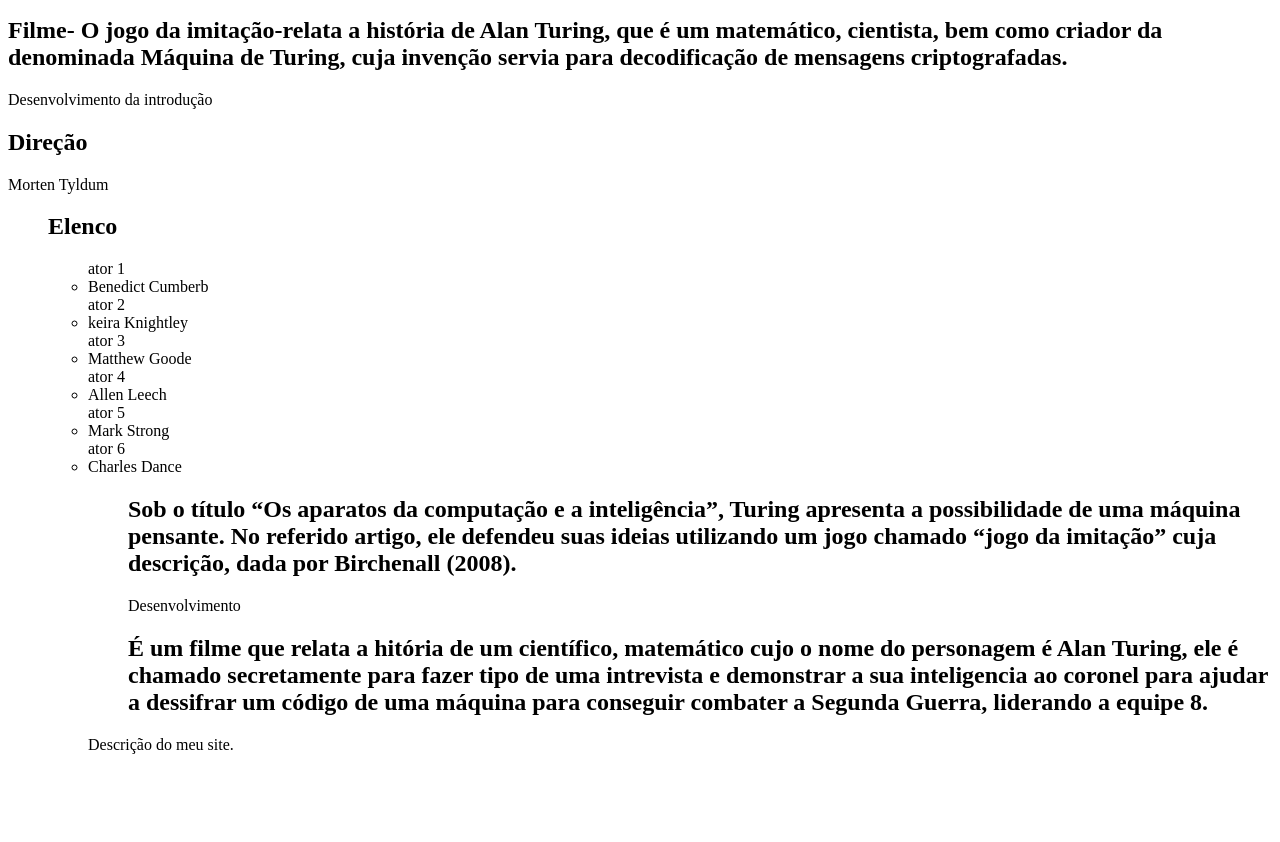
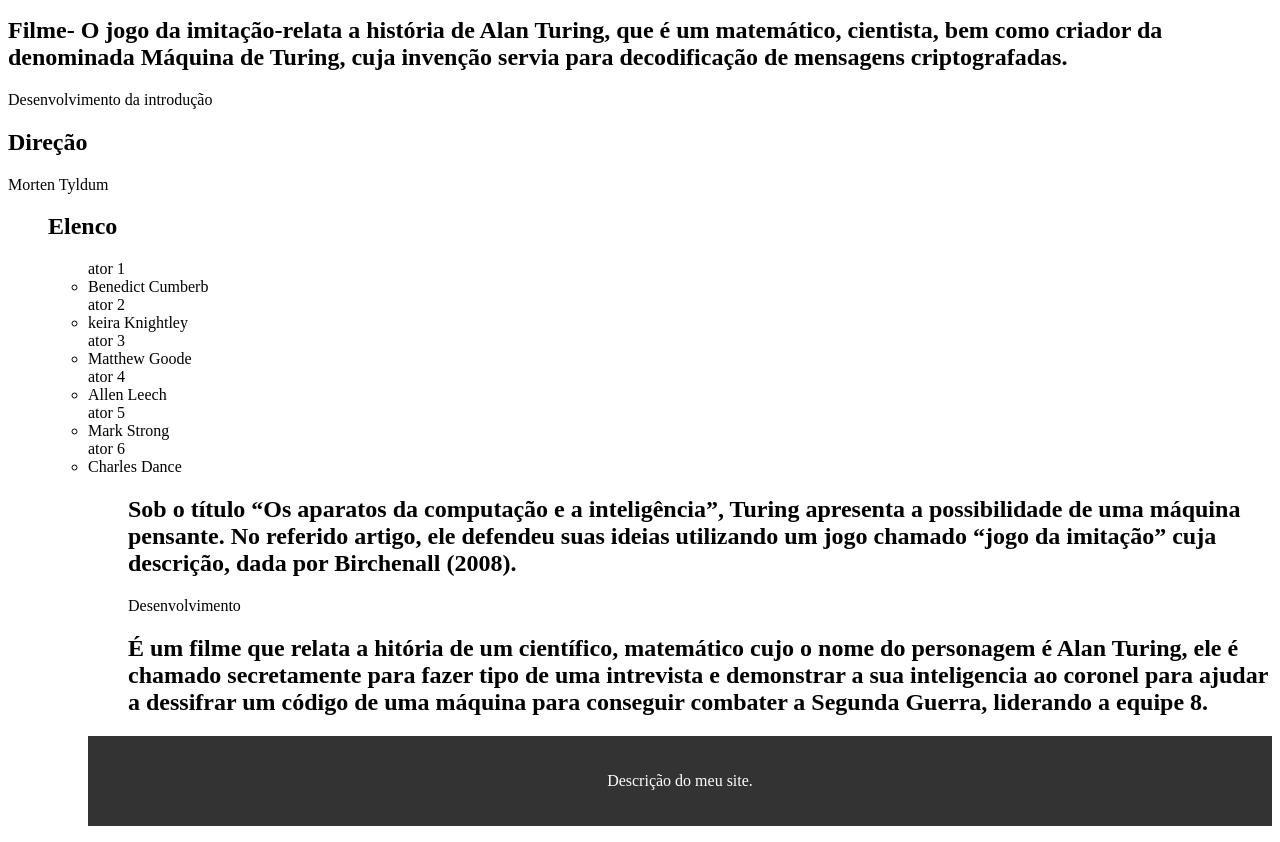
Before and after one commit to arcoirispocoto/Enigma-3A-Edith, a plain HTML site: page index.html in a window 1280 px wide. Shown: the part 110-952 px from the top of the page. Before the commit the page ends 880 px from the top, so only its background shows below. Drawn offline with Linux system fonts and the light colour scheme.

Commit message:
terceira etapa

```diff
--- a/index.html
+++ b/index.html
@@ -4,6 +4,7 @@
     <meta charset="UTF-8">
     <meta name="viewport" content="width=device-width, initial-scale=1.0">
     <title>Enigma-Jogo da Imitação</title>
+    <link rel="stylesheet" href="style.css">
     </head>
     <body>
         <h1>Resumo-Jogo da Imitação</h1>
--- a/style.css
+++ b/style.css
@@ -1,10 +1,3 @@
-<!DOCTYPE html>
-<html lang="pt-br">
-<head>
-    <meta charset="UTF-8">
-    <meta name="viewport" content="width=device-width, initial-scale=1.0">
-    <title>Meu Site</title>
-    <style>
         /* Estilos CSS para o cabeçalho */
         header {
             background-color: #333;
@@ -12,11 +5,3 @@
             padding: 20px;
             text-align: center;
         }
-    </style>
-</head>
-<body>
-
-<header>
-    <h1>Meu Título</h1>
-    <p>Descrição do meu site.</p>
-</header>
```
